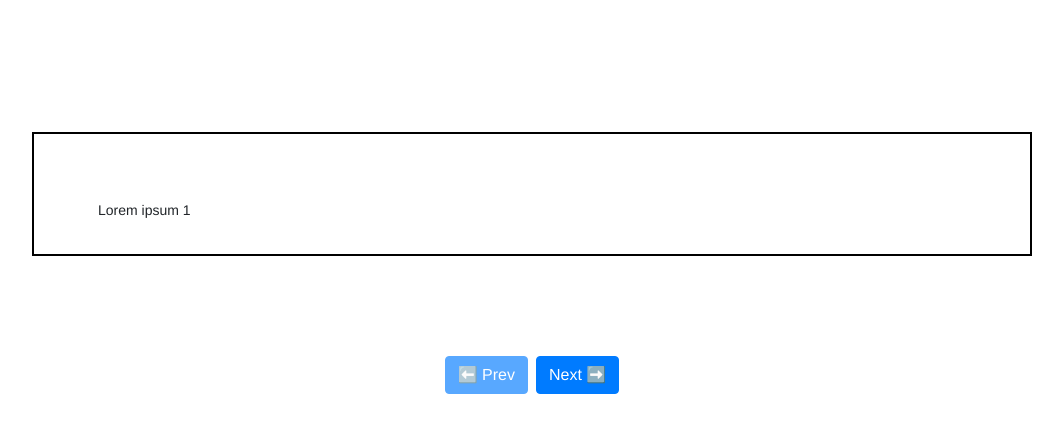
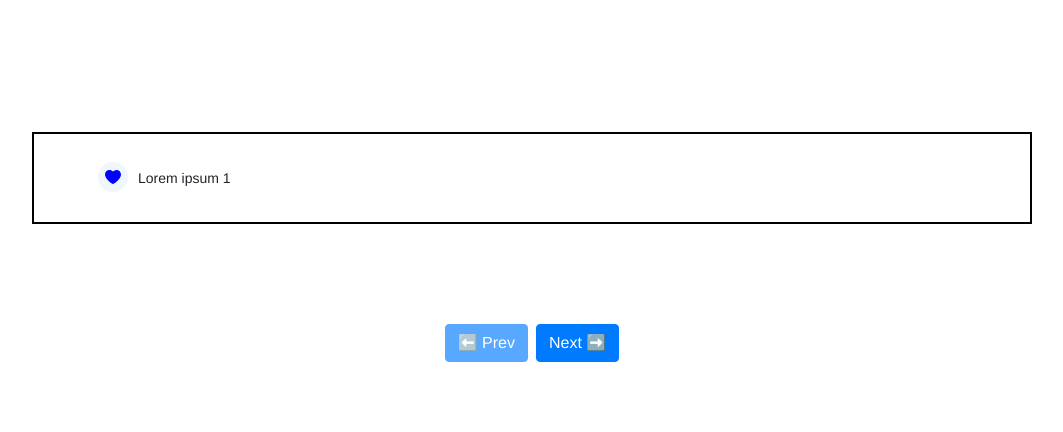
Before and after one commit to giodelabarrera/poc-react-notification-transition, a React (Create React App) app: page / in a window 1280 px wide. Shown: the top 432 px of the page, without its empty margins (108-1171 px from the left). Built offline with nearby package versions, Linux system fonts and the light colour scheme.

Commit message:
Add next icon animation

```diff
--- a/src/App.js
+++ b/src/App.js
@@ -96,16 +96,20 @@ function HeaderContent({ type, message, currentIndex, navDirection }) {
         "header__content--is-prev": navDirection === NAVIGATION_DIRECTION.PREV,
       })}
     >
-      <TransitionGroup className="header__inner">
+      <TransitionGroup className="header__icon">
         <CSSTransition
           key={`${currentIndex}-icon`}
-          addEndListener={(node, done) => {
-            node.addEventListener("transitionend", done, false);
+          // addEndListener={(node, done) => {
+          //   node.addEventListener("transitionend", done, false);
+          // }}
+          timeout={{
+            appear: 0,
+            enter: 850,
+            exit: 850,
           }}
           classNames="fade-icon"
         >
           <div>
-            <div className="header__icon">
             <svg fill="blue" className="header__icon-svg" viewBox="0 0 24 24">
               {type === NOTIFICATION_TYPE.LIKE && (
                 <path
@@ -122,7 +126,6 @@ function HeaderContent({ type, message, currentIndex, navDirection }) {
             </svg>
             <span className="header__icon-first-wave"></span>
             <span className="header__icon-second-wave"></span>
-            </div>
           </div>
         </CSSTransition>
       </TransitionGroup>
--- a/src/styles.scss
+++ b/src/styles.scss
@@ -27,8 +27,12 @@ p {
   padding: 28px 64px;
 }
 
+
+
+// Notification title
 .header__content {
   width: 100%;
+  display: flex;
 }
 
 .header__inner {
@@ -48,12 +52,105 @@ p {
 }
 
 
+// Notification icon
+
+.header__icon {
+  position: relative;
+  display: flex;
+  flex-shrink: 0;
+  align-items: center;
+  justify-content: center;
+  width: 30px;
+  height: 30px;
+  margin-right: 10px;
+  border-radius: 50%;
+  background-color: #f0f7fc;
+}
+
+.header__icon-svg {
+  z-index: 100;
+  transform: translate3d(0, 0, 0);
+  position: absolute;
+  top: 3px;
+  left: 3px;
+  width: 24px;
+  height: 24px;
+  //visibility: hidden;
+  backface-visibility: hidden;
+}
+
+
+.header__icon-first-wave {
+  transform: translate(-50%, -50%) scale(0);
+  position: absolute;
+  top: 50%;
+  left: 50%;
+  width: 28px;
+  height: 28px;
+  border-radius: 50%;
+  opacity: 0;
+  background-color: #4560eb;
+}
+
+.header__icon-second-wave {
+  transform: translate(-50%, -50%) scale(0);
+  position: absolute;
+  top: 50%;
+  left: 50%;
+  width: 30px;
+  height: 30px;
+  border-radius: 50%;
+  opacity: 0;
+  background-color: #f0f7fc;
+}
+
+
+
+
 
 
 
 // Next transition styles
+// Title
+.header__content--is-next {
 
-.header__content--is-next {
+  .fade-icon-exit {
+    .header__icon-svg {
+      opacity: 0;
+      visibility: hidden;
+      transition: opacity 0.05s linear, visibility 0s 0.05s linear;
+    }
+    .header__icon-first-wave {
+      transform: translate(-50%, -50%) scale(1);
+      opacity: 0.3;
+      transition: transform 0.35s ease-in-out, opacity 0.35s ease-in-out;
+    }
+    .header__icon-second-wave {
+      transform: translate(-50%, -50%) scale(1);
+      opacity: 1;
+      transition: transform 0.25s ease-out, opacity 0.25s ease-out;
+      transition-delay: 0.13s;
+    }
+  }
+
+  .fade-icon-enter {
+    .header__icon-svg {
+      visibility: hidden;
+    }
+  }
+
+  .fade-icon-enter-active {
+    .header__icon-svg {
+      animation-name: growing-icon;
+      animation-delay: 0.25s;
+      animation-duration: 0.65s;
+      animation-timing-function: ease-in-out;
+      animation-fill-mode: forwards;
+    }
+  }
+
+
+
   .fade-title-enter {
     .header__title {
       transform: translateY(33px);
@@ -84,3 +181,22 @@ p {
     }
   }
 }
+
+@keyframes growing-icon {
+  0% {
+    transform: scale(0);
+    opacity: 0;
+    visibility: visible;
+  }
+
+  46% {
+    transform: scale(1.16);
+    opacity: 100%;
+  }
+
+  100% {
+    transform: scale(1);
+    opacity: 100%;
+    visibility: visible;
+  }
+}
```
Lines whose indentation alone changed are shown as unchanged.
